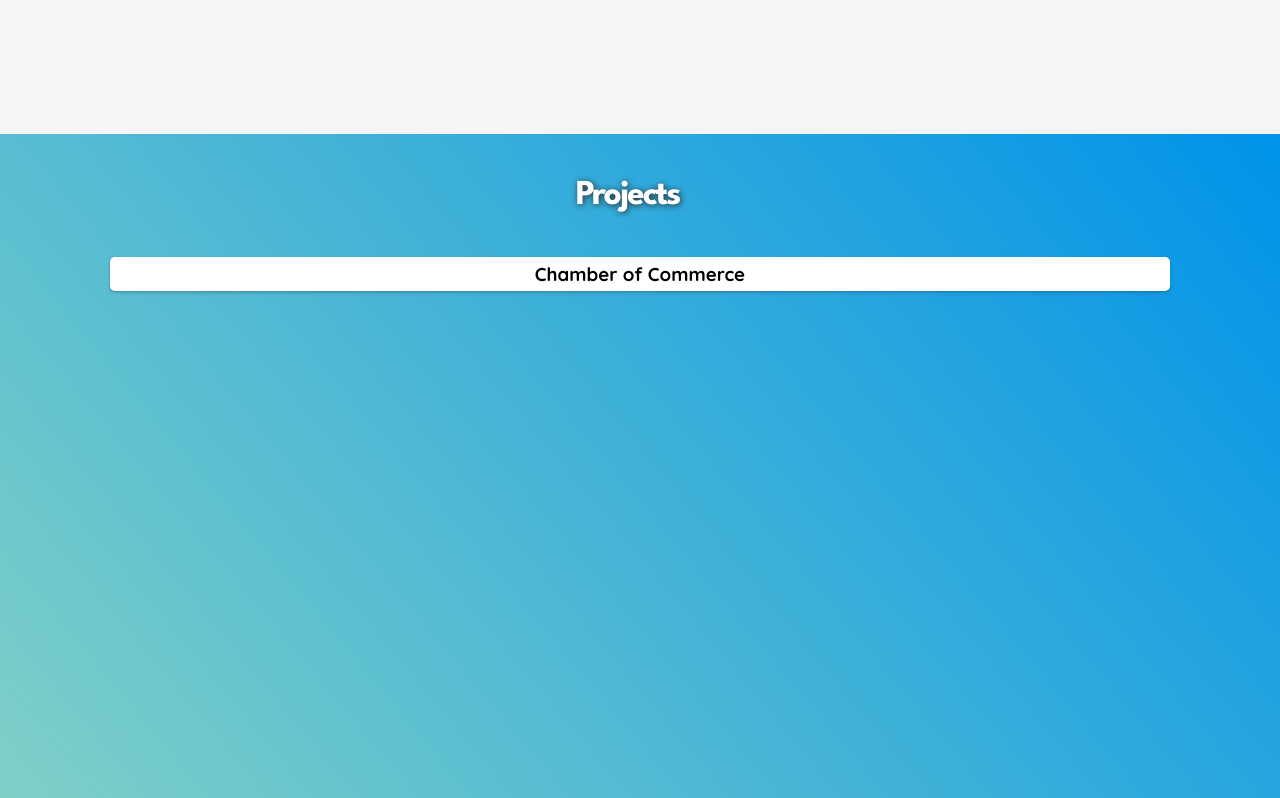
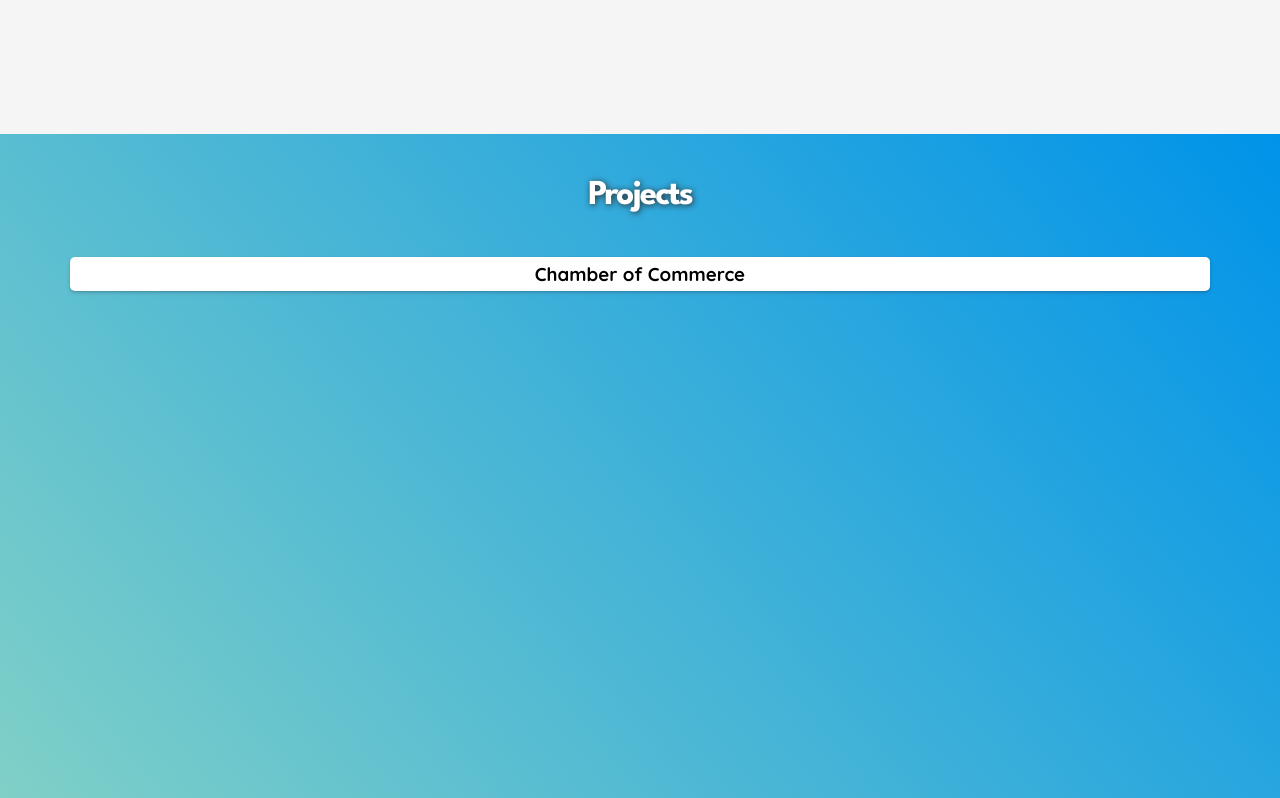
Before and after one commit to vangricky/portfolio, a plain HTML site: page index.html in a window 1280 px wide. Shown: the part 1200-1998 px from the top of the page. Drawn offline with nearby package versions, Linux system fonts and the light colour scheme.

Commit message:
fixed padding for topic headers

```diff
--- a/styles/base.css
+++ b/styles/base.css
@@ -129,7 +129,6 @@
   padding: 45px;
   color: #ffffff;
   text-shadow: 1px 1px 6px #2c2b2b;
-  padding-left: 20px;
 }
 
 .about-me-section-para {
@@ -162,8 +161,8 @@
 }
 
 .project-chamber-of-commerce {
-  margin-left: 110px;
-  margin-right: 110px;
+  margin-left: 70px;
+  margin-right: 70px;
   font-family: "Quicksand", sans-serif;
   border-radius: 5px;
   text-align: center;
```
